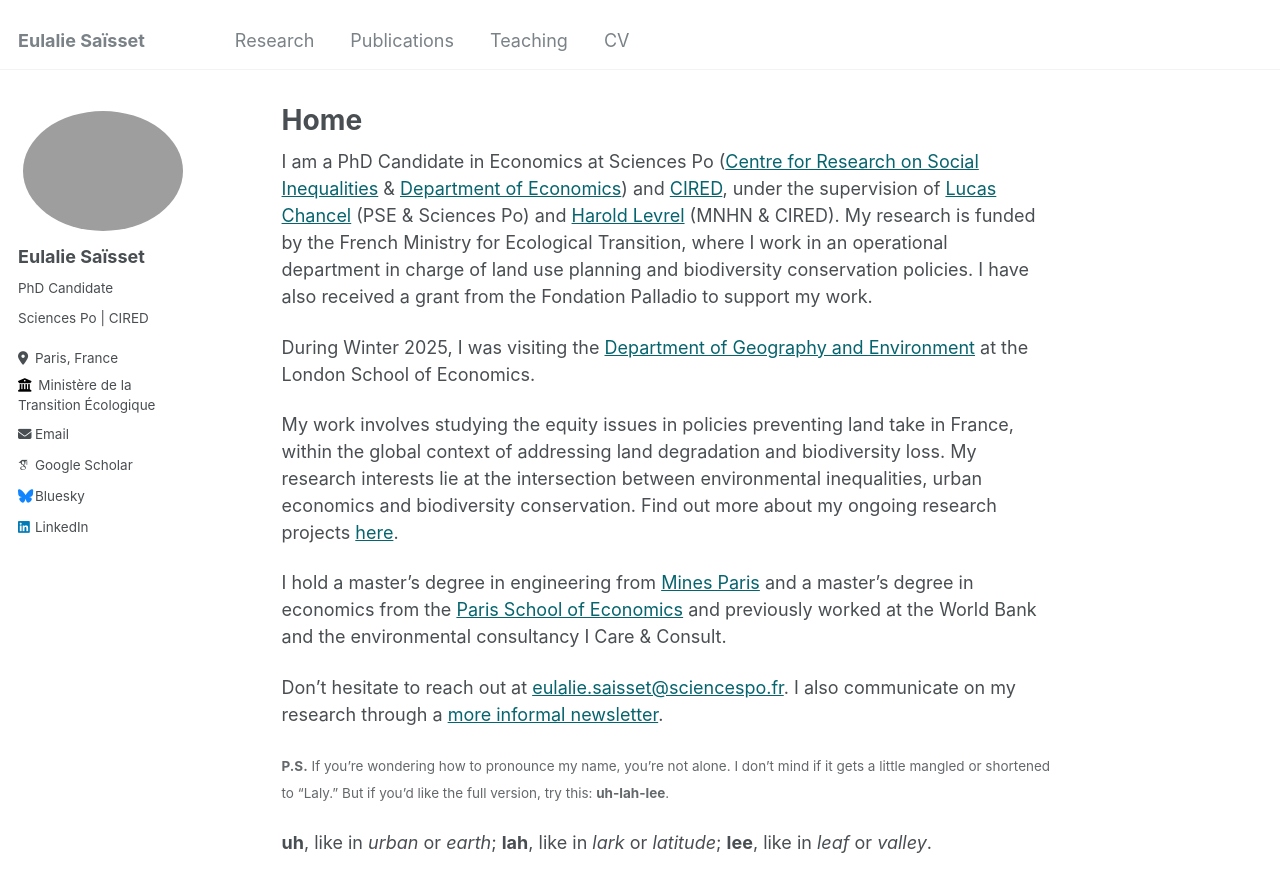
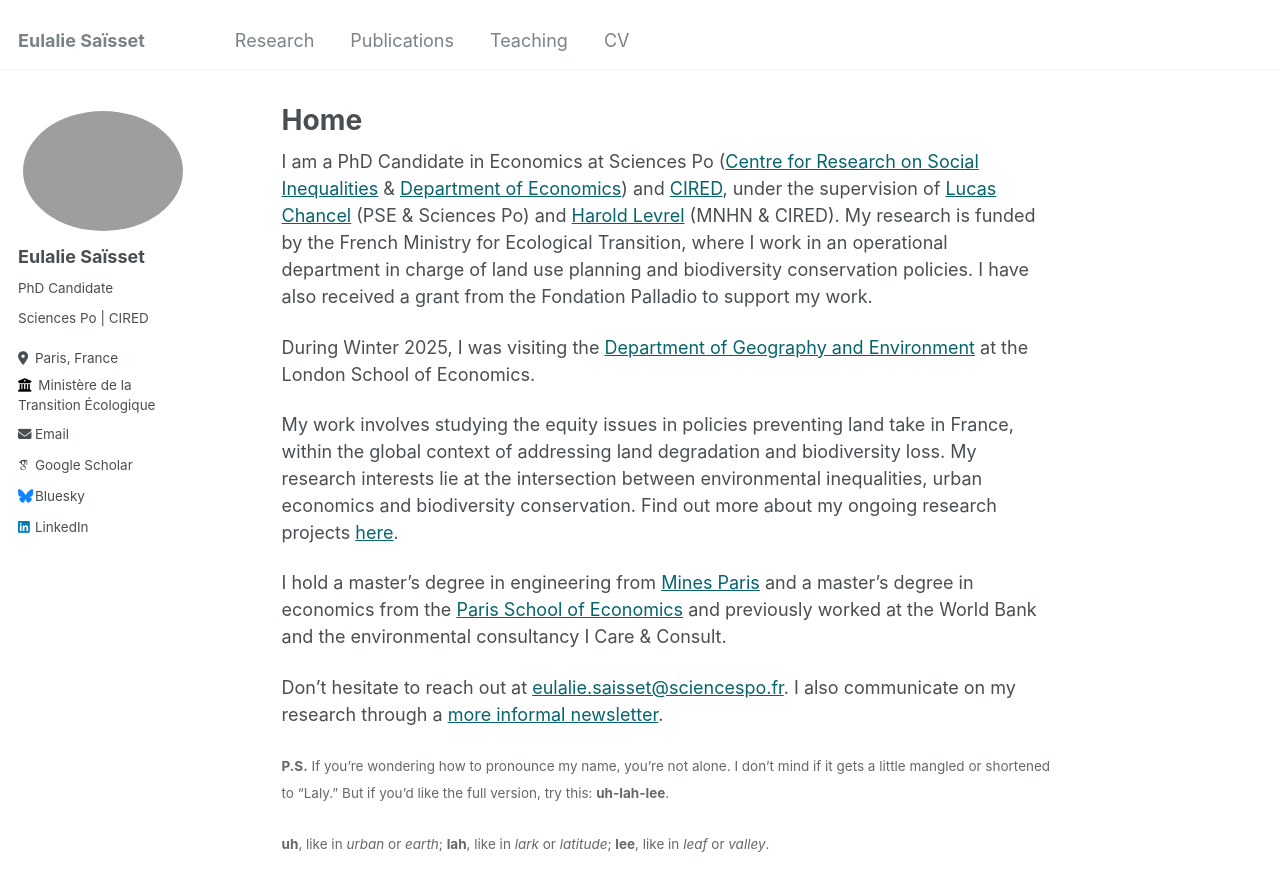
Before and after one commit to eulaliesaisset/eulaliesaisset.github.io, a Jekyll site: the page built from _pages/about.md, in a window 1280 px wide and 1068 px high. Shown: the top 892 px of the window. Built offline with Jekyll 4.4.1, drawn with Linux system fonts in a browser that asks for light colours; some web fonts are replaced.

Commit message:
Update about.md small text try 6

```diff
--- a/_pages/about.md
+++ b/_pages/about.md
@@ -22,4 +22,5 @@ Don't hesitate to reach out at [eulalie.saisset@sciencespo.fr](mailto:eulalie.sa
 <small style="opacity: 0.85;">
 **P.S.** If you’re wondering how to pronounce my name, you’re not alone.  I don’t mind if it gets a little mangled or shortened to “Laly.”  But if you’d like the full version, try this: **uh-lah-lee**.
 
+<small style="opacity: 0.85;">
 **uh**, like in *urban* or *earth*; **lah**, like in *lark* or *latitude*; **lee**, like in *leaf* or *valley*.
```
